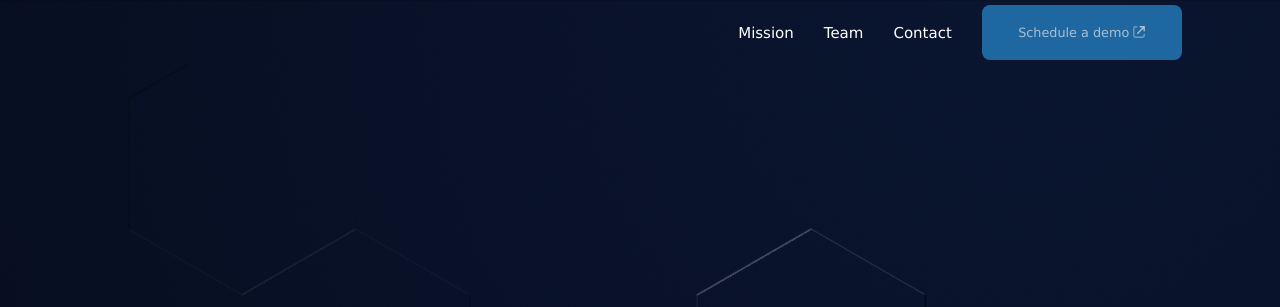
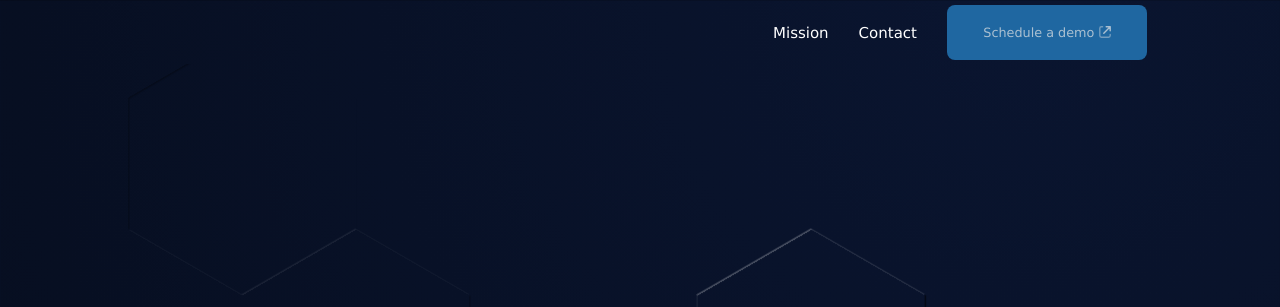
Before and after one commit to kesler20/monoclinic, a website: page index.html in a window 1280 px wide. Shown: the top 307 px of the page. Drawn offline with Linux system fonts and the light colour scheme.

Commit message:
code: make it better (untested)⭐

```diff
--- a/index.html
+++ b/index.html
@@ -38,7 +38,6 @@
       </div>
       <ul class="nav-links">
         <li><a href="#">Mission</a></li>
-        <li><a href="./team.html">Team</a></li>
         <li><a href="#contact-section">Contact</a></li>
         <a href="#contact-section" class="button-primary">
           <p>Schedule a demo</p>
```
